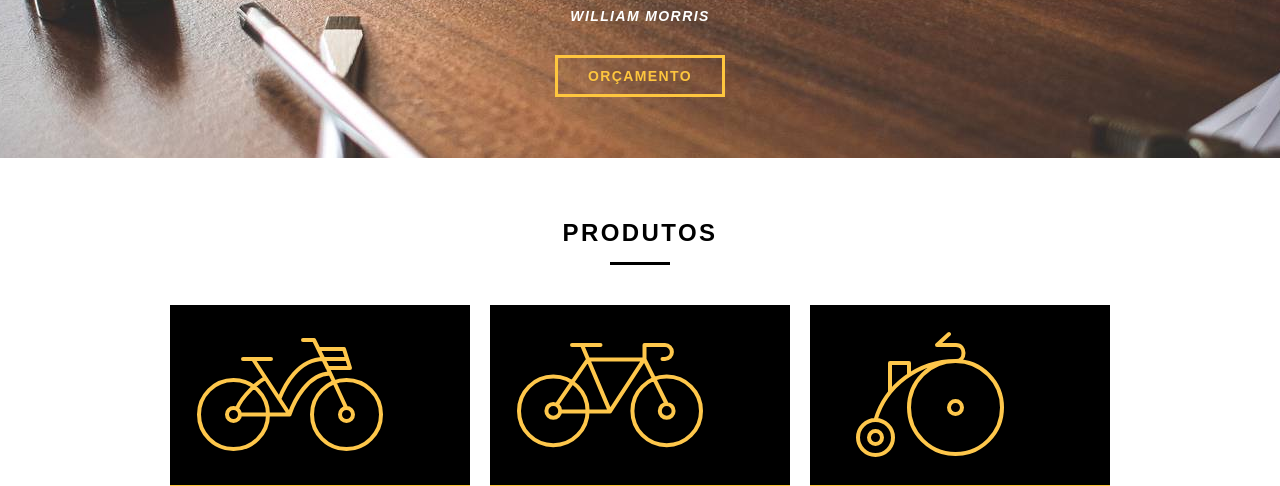
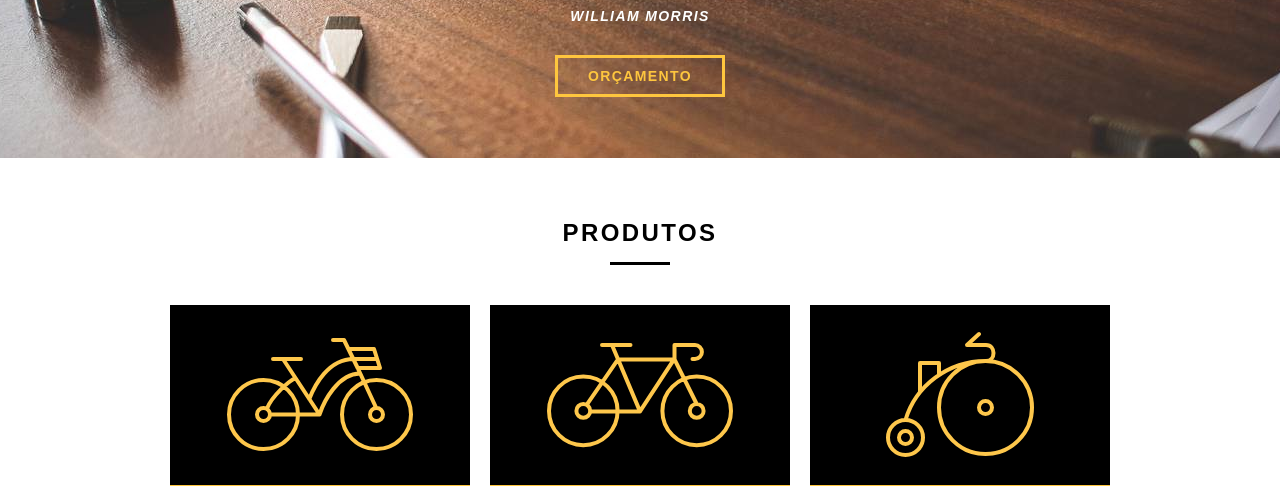
Before and after one commit to RicarGit/Project-Bikcraft, a plain HTML site: page index.html in a window 1280 px wide. Shown: the part 314-800 px from the top of the page. Drawn offline with Linux system fonts and the light colour scheme.

Commit message:
fixed the images position in the products area

```diff
--- a/css/style.css
+++ b/css/style.css
@@ -155,6 +155,9 @@ img {
     background-color: #000;
     padding: 20px;
 }
+.products-icon img {
+    margin: 0 auto;
+}
 .call {
     padding-top: 40px;
     text-align: center;
```
